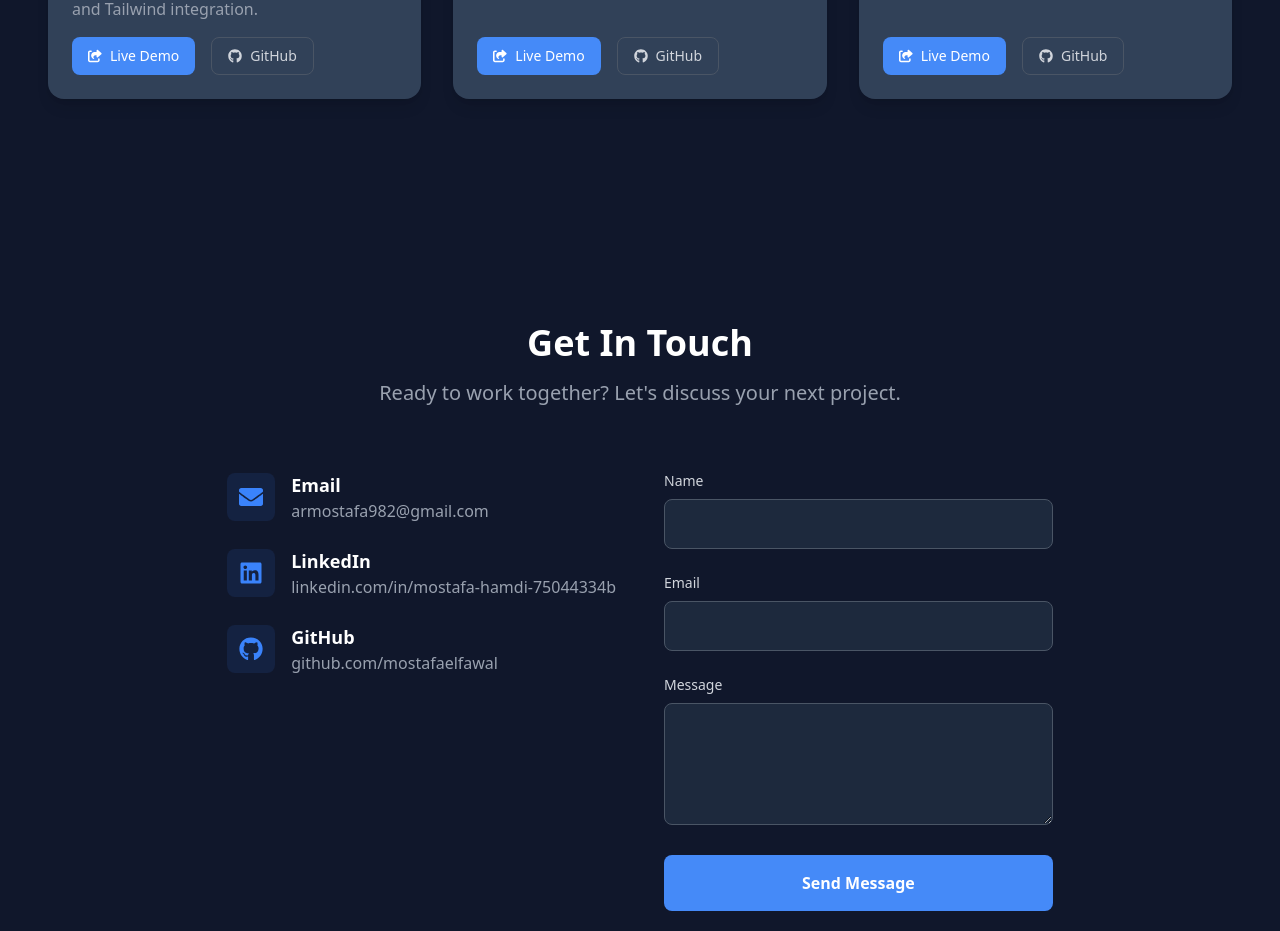
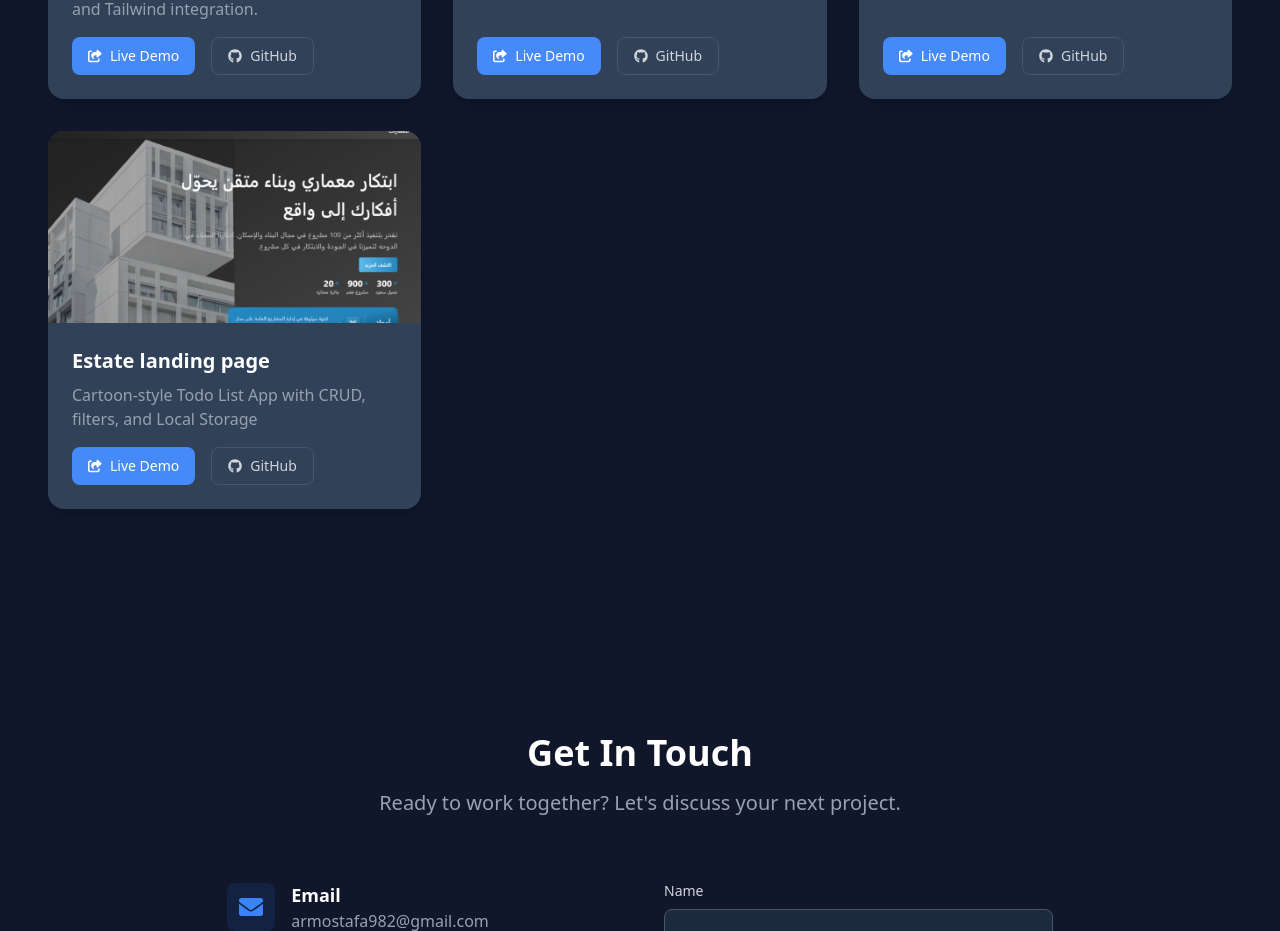
Before and after one commit to mostafaelfawal/Mostafa-Hamdi, a React (Vite) app: page / in a window 1280 px wide. Shown: the part 2080-3011 px from the top of the page. Built offline with nearby package versions, Linux system fonts and the light colour scheme.

Commit message:
add new project

```diff
--- a/src/components/Projects.tsx
+++ b/src/components/Projects.tsx
@@ -55,6 +55,13 @@ export default function Projects() {
           liveDemoLink="https://my-todo-phi-one.vercel.app/"
           githubLink="https://github.com/mostafaelfawal/Todo"
         />
+        <ProjectCard
+          img="/images/Estate landing page.png"
+          title="Estate landing page"
+          description="Cartoon-style Todo List App with CRUD, filters, and Local Storage"
+          liveDemoLink="https://amjaad-estate-lading.vercel.app/"
+          githubLink="https://github.com/mostafaelfawal/Amjaad-Lading-Page"
+        />
       </motion.div>
     </section>
   );
```
Also changed, not shown: public/images/Estate landing page.png (added), public/images/chat app.png (added).
